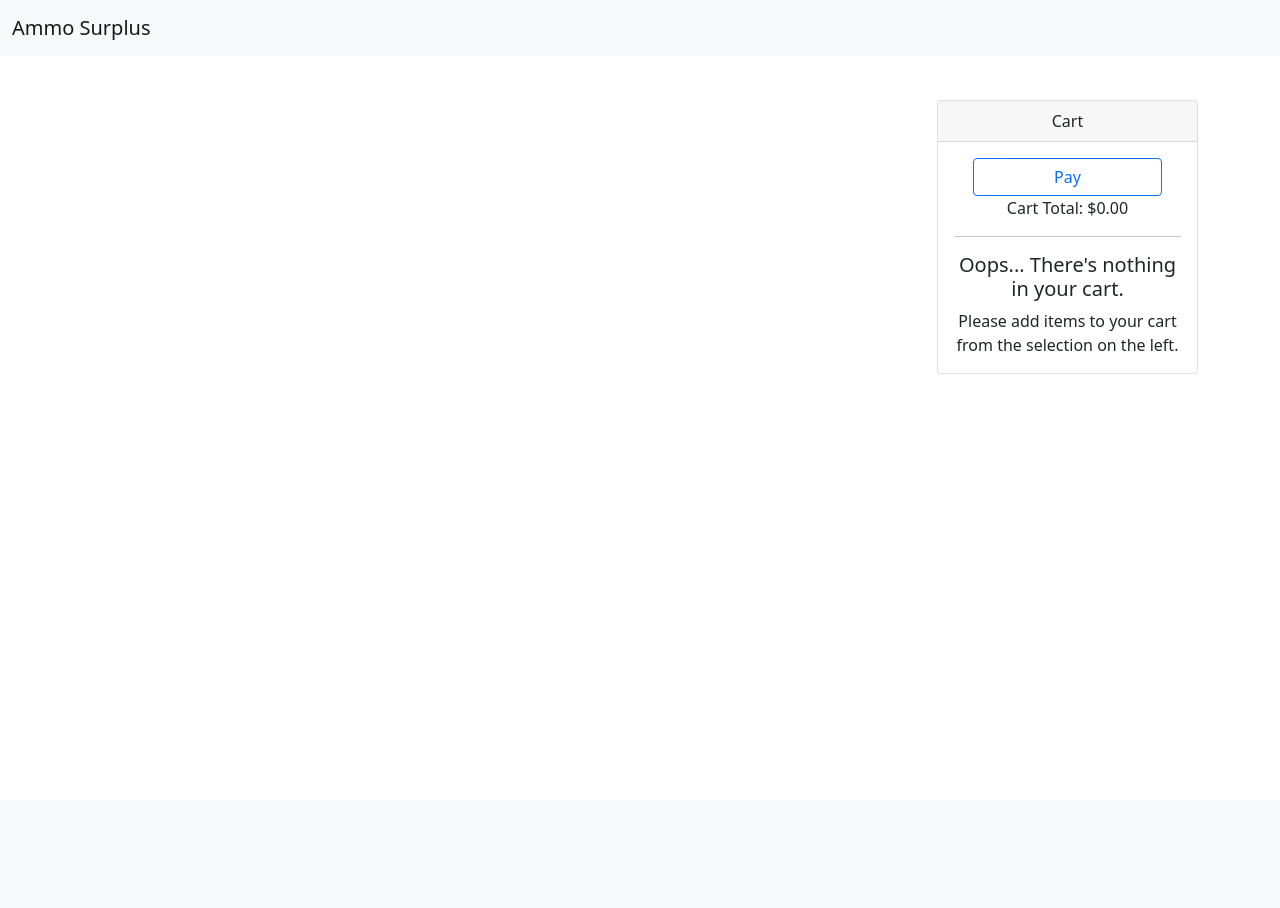
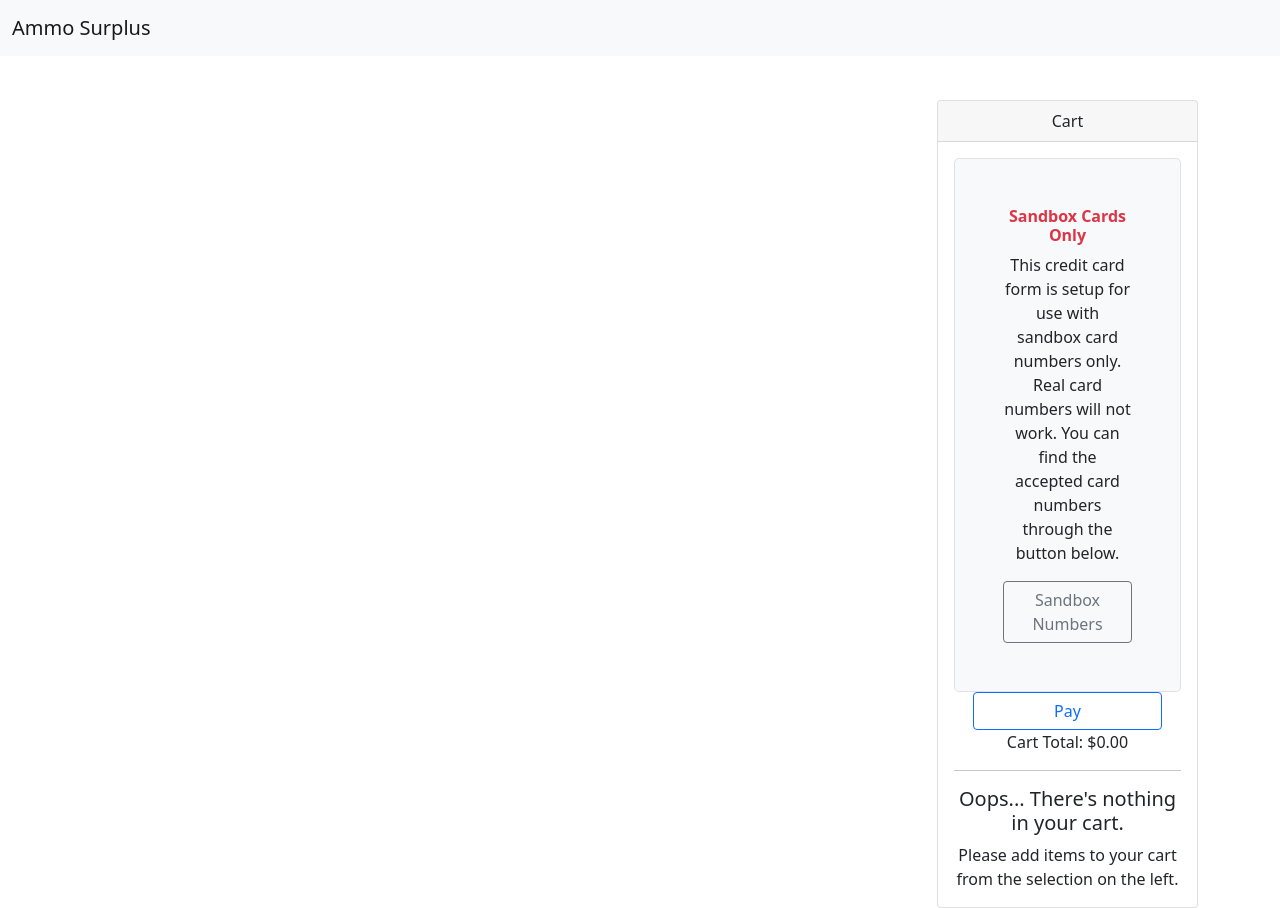
Before and after one commit to JacobKGilbert/Capstone-1, a Flask app: page / in a window 1280 px wide. Before the commit the page ends 374 px from the top, so only its background shows below. Run offline with Flask 2, Linux system fonts and the light colour scheme; data that the repository does not hold is empty; some libraries are stand-ins or nearby versions.

Commit message:
added sandbox card warning

```diff
--- a/templates/cart.html
+++ b/templates/cart.html
@@ -8,6 +8,13 @@
       Cart
     </div>
     <div class="card-body" id="cart-body">
+      <div>
+        <div class="h-100 p-5 bg-light border rounded-3">
+          <h6 class="text-danger fw-bold">Sandbox Cards Only</h6>
+          <p>This credit card form is setup for use with sandbox card numbers only. Real card numbers will not work. You can find the accepted card numbers through the button below.</p>
+          <a href="https://developer.squareup.com/docs/testing/test-values" class="btn btn-outline-secondary">Sandbox Numbers</a>
+        </div>
+      </div>
       <form id="payment-form">
 
         <div id="card-container"></div>
```
